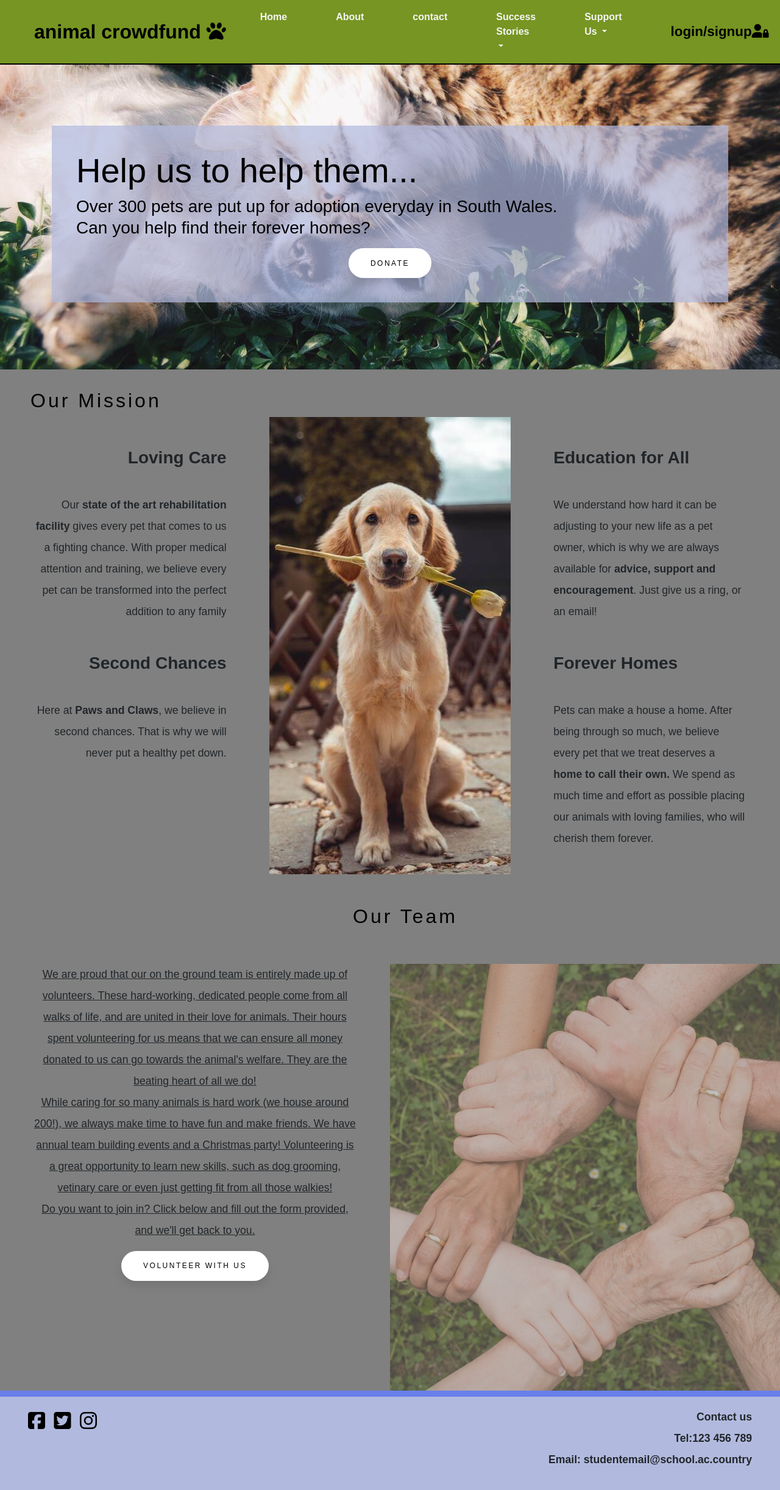
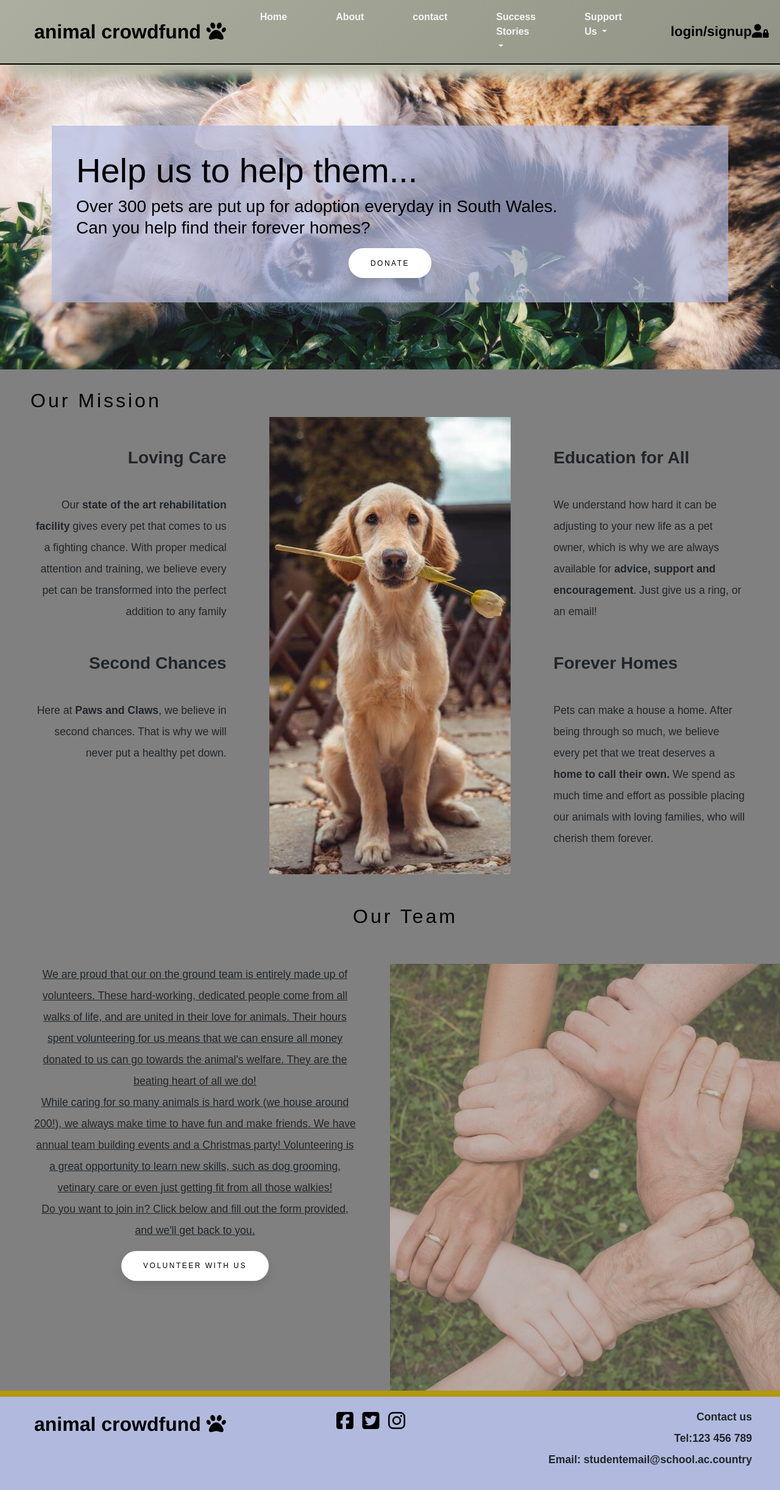
Before and after one commit to patrick-amusivwa/anifund, a PHP site: page /index.html in a window 1280 px wide. Shown: the whole page at 61% size. Run offline with PHP 8.4, Linux system fonts and the light colour scheme; some libraries are stand-ins or nearby versions.

Commit message:
style footer

```diff
--- a/assets/css/style.css
+++ b/assets/css/style.css
@@ -31,7 +31,7 @@ input,button,textarea{
 
     /* ||COLORS */
     --hover: #EDF0FD;
-    --BLUE: #6880EA;
+    --BLUE: #b1980d;
     --FC: #0A1548;
     --GREY: #B1BADE;
     --HEADERBGCOLOR: #FFF05A;
@@ -117,7 +117,7 @@ body {
 
 /*header */
 nav {
-    background-color: var(--NAVBGCOLOR);
+    /* background-color: var(--NAVBGCOLOR); */
     /* display:grid;
     content:space between;
     max-width:var(--max-width);
@@ -125,6 +125,9 @@ nav {
    justify-content:space-around;
    place-content:center; */
    border-bottom:var(--BORDERS);
+background: linear-gradient(315deg, #919386, #acae9f);
+box-shadow:  -20px -20px 18px #898b7f,
+             20px 20px 18px #b9bbab;
    }
 .fixed-top {
     position: relative;
@@ -275,11 +278,11 @@ transition: all .7s linear;
 
 /* grow animation from https://travis.media/how-to-make-an-item-grow-on-hover-with-css*/
 .grow {
-    transition: all 2s ease-in-out;
+    transition: all .5s ease-in-out;
 }
 
 .grow:hover {
-    transform: rotatex(360deg) scale(1.2)  translateX(20px);
+    transform:scale(1.2);
 }
 
 /* our goals section */
@@ -378,12 +381,14 @@ footer {
 
 .smedia-links {
     padding-top:var(--);
+    text-align:center;
 }
 
 .smedia-links a {
     color: var(--FC);
     font-size: 2.00rem;
     letter-spacing: 10px;
+
 }
 
 .smedia-links a:hover {
--- a/index.html
+++ b/index.html
@@ -179,6 +179,7 @@
             </section>
            <!-- FOOTER -->
             <footer>
+                <a class="navbar-brand" href="index.html">animal crowdfund <i class="fas fa-paw" aria-hidden="true"></i></a>
                 <div class="container-fluid footer-content">
                     <div class="row">
                         <div class="col-sm-12 col-md-6">
```
